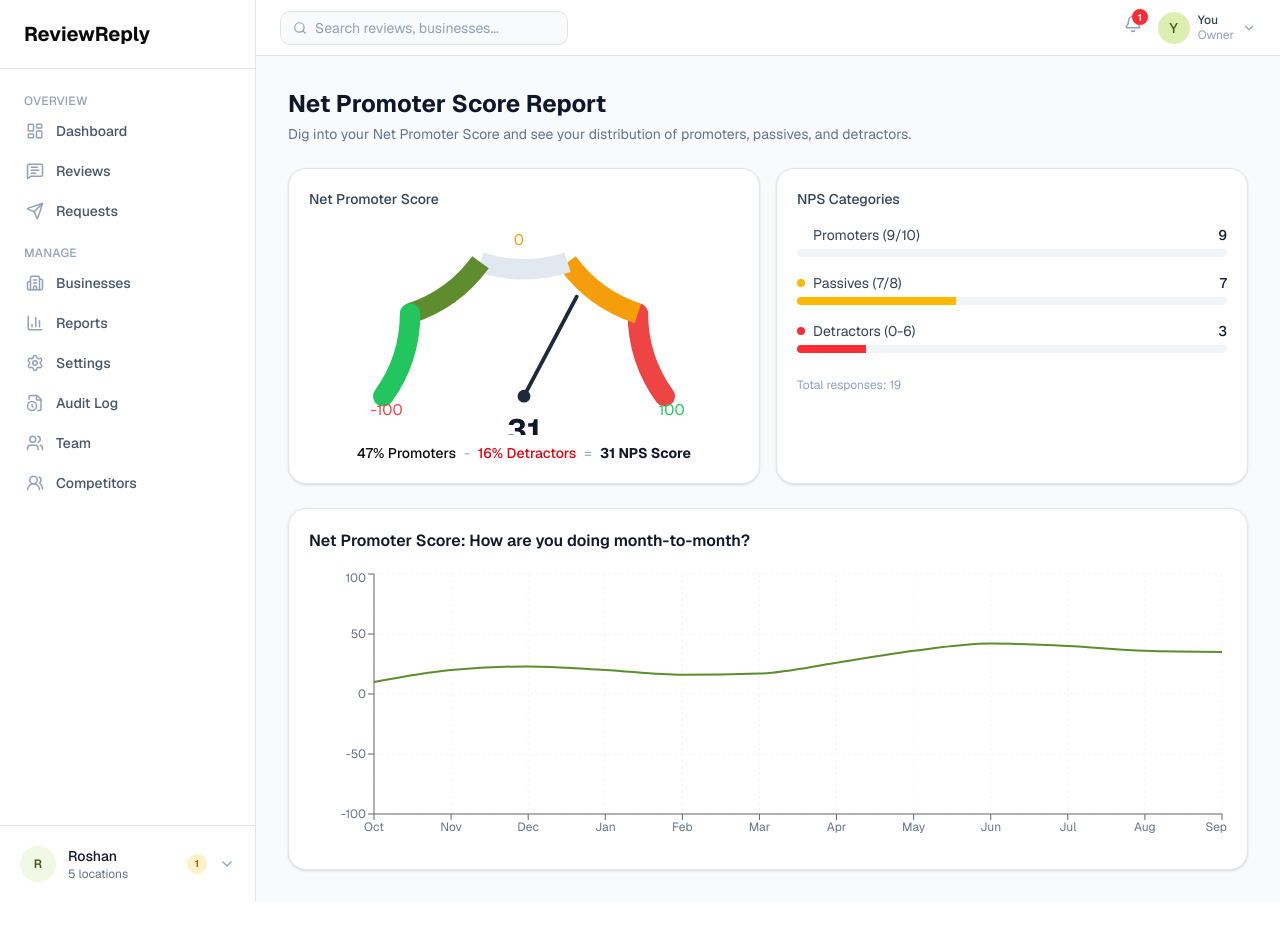
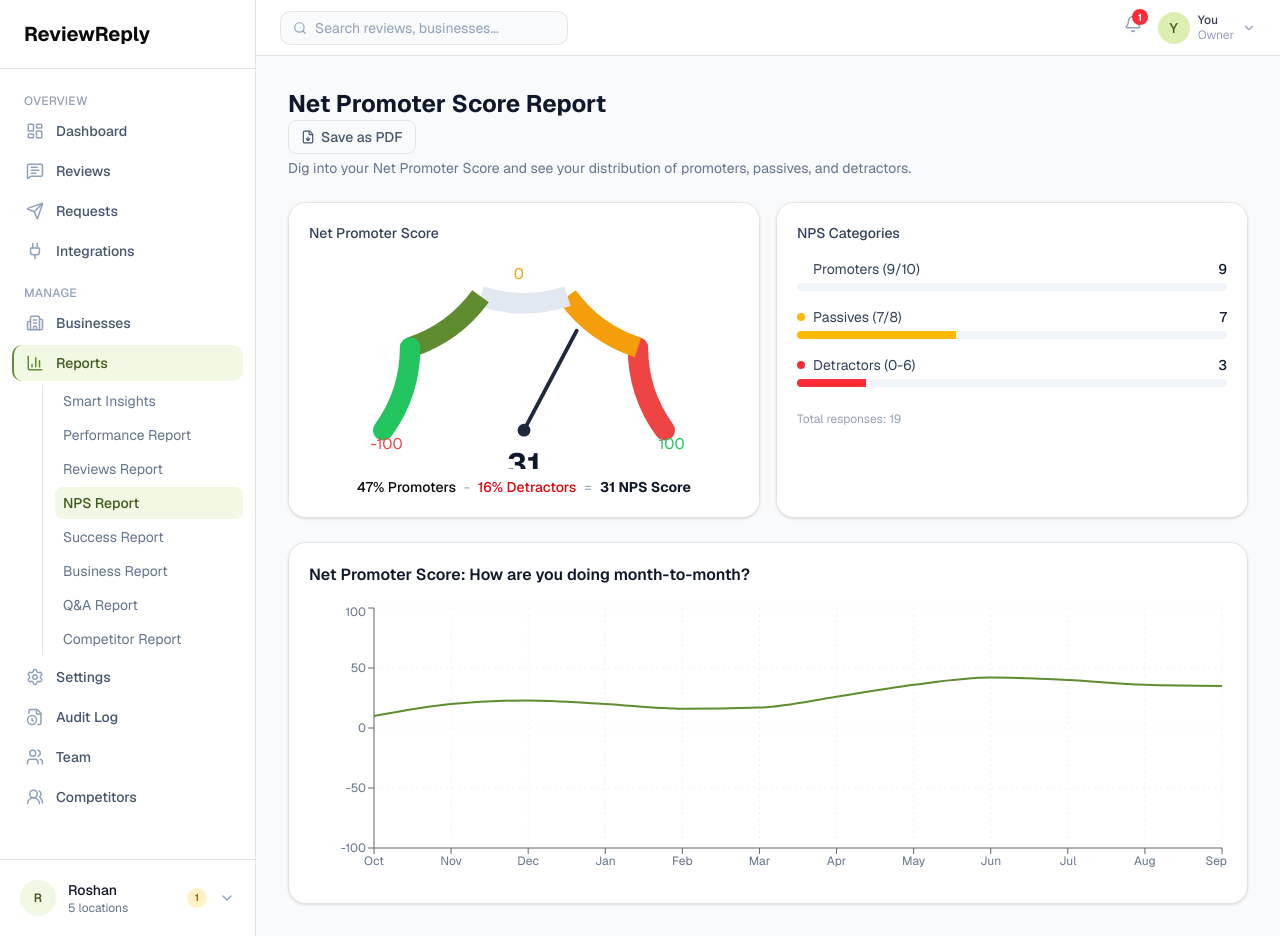
Before and after one commit to somayasaberi2005-cmd/reviewreply-frontend, a Next.js app: page /reports/nps in a window 1280 px wide. Before the commit the page ends 902 px from the top, so only its background shows below. Built offline with nearby package versions, Linux system fonts and the light colour scheme.

Commit message:
Add Save as PDF export to all data reports

```diff
--- a/app/(app)/reports/business/page.tsx
+++ b/app/(app)/reports/business/page.tsx
@@ -4,6 +4,7 @@
 import { getBusinessReport } from "@/lib/api";
 import { BusinessReportRow } from "@/lib/types";
 import { Button } from "@/components/ui/button";
+import { SavePdfButton } from "@/components/reports/SavePdfButton";
 import { Skeleton } from "@/components/ui/skeleton";
 import { Download, ArrowUpDown } from "lucide-react";
 
@@ -99,6 +100,7 @@
               onChange={(e) => setSearch(e.target.value)}
               className="text-sm border border-border rounded-md px-3 py-1.5 sm:max-w-xs"
             />
+            <SavePdfButton />
             <Button variant="outline" size="sm" onClick={downloadCsv}>
               <Download size={14} /> Email CSV
             </Button>
--- a/app/(app)/reports/nps/page.tsx
+++ b/app/(app)/reports/nps/page.tsx
@@ -6,6 +6,7 @@
 import { useBusinessContext } from "@/lib/business-context";
 import { NpsReportSummary } from "@/lib/types";
 import { Skeleton } from "@/components/ui/skeleton";
+import { SavePdfButton } from "@/components/reports/SavePdfButton";
 
 function NpsGauge({ score }: { score: number }) {
   const clamped = Math.max(-100, Math.min(100, score));
@@ -66,6 +67,7 @@
     <div>
       <div className="mb-6">
         <h1 className="page-title">Net Promoter Score Report</h1>
+        <SavePdfButton />
         <p className="page-subtitle">
           Dig into your Net Promoter Score and see your distribution of promoters, passives, and detractors.
         </p>
--- a/app/(app)/reports/performance/page.tsx
+++ b/app/(app)/reports/performance/page.tsx
@@ -6,7 +6,8 @@
 import { useBusinessContext } from "@/lib/business-context";
 import { PerformanceSummary } from "@/lib/types";
 import { Skeleton } from "@/components/ui/skeleton";
-import { Send, MailOpen, MessageSquare, MousePointerClick, Star } from "lucide-react";
+import { SavePdfButton } from "@/components/reports/SavePdfButton";
+import { Send, MailOpen, MessageSquare, MousePointerClick, Star, FileDown } from "lucide-react";
 
 function StatCard({
   icon: Icon,
@@ -50,6 +51,7 @@
       <div className="mb-6">
         <h1 className="page-title">Performance Report</h1>
         <p className="page-subtitle">Track how your review requests are performing over time.</p>
+        <button onClick={() => window.print()} className="no-print text-sm font-medium px-3 py-1.5 rounded-md border border-border text-slate-600 hover:bg-slate-50 flex items-center gap-1.5 mt-3"><FileDown size={14} /> Save as PDF</button>
       </div>
 
       {loading || !data ? (
--- a/app/(app)/reports/qa/page.tsx
+++ b/app/(app)/reports/qa/page.tsx
@@ -5,6 +5,7 @@
 import { useBusinessContext } from "@/lib/business-context";
 import { QaEntry, QaStatus } from "@/lib/types";
 import { Button } from "@/components/ui/button";
+import { SavePdfButton } from "@/components/reports/SavePdfButton";
 import { Skeleton } from "@/components/ui/skeleton";
 import { Download } from "lucide-react";
 
@@ -101,6 +102,7 @@
                   {status}
                 </button>
               ))}
+              <SavePdfButton />
               <Button variant="outline" size="sm" onClick={downloadCsv}>
                 <Download size={14} /> Download CSV
               </Button>
--- a/app/(app)/reports/reviews-report/page.tsx
+++ b/app/(app)/reports/reviews-report/page.tsx
@@ -6,6 +6,7 @@
 import { useBusinessContext } from "@/lib/business-context";
 import { ReviewsReportSummary } from "@/lib/types";
 import { Button } from "@/components/ui/button";
+import { SavePdfButton } from "@/components/reports/SavePdfButton";
 import { Skeleton } from "@/components/ui/skeleton";
 import { Download, Star } from "lucide-react";
 
@@ -182,6 +183,7 @@
                   onChange={(e) => setSearch(e.target.value)}
                   className="text-sm border border-border rounded-md px-3 py-1.5"
                 />
+                <SavePdfButton />
                 <Button variant="outline" size="sm" onClick={downloadCsv}>
                   <Download size={14} /> Download CSV
                 </Button>
--- a/app/(app)/reports/success/page.tsx
+++ b/app/(app)/reports/success/page.tsx
@@ -5,6 +5,7 @@
 import { useBusinessContext } from "@/lib/business-context";
 import { SuccessReportSummary } from "@/lib/types";
 import { Button } from "@/components/ui/button";
+import { SavePdfButton } from "@/components/reports/SavePdfButton";
 import { Skeleton } from "@/components/ui/skeleton";
 import { Download } from "lucide-react";
 
@@ -122,6 +123,7 @@
                   onChange={(e) => setSearch(e.target.value)}
                   className="text-sm border border-border rounded-md px-3 py-1.5"
                 />
+                <SavePdfButton />
                 <Button variant="outline" size="sm" onClick={downloadCsv}>
                   <Download size={14} /> Download CSV
                 </Button>
--- a/app/globals.css
+++ b/app/globals.css
@@ -199,3 +199,18 @@
     color: #5E8C2E;
   }
 }
+
+@media print {
+  aside, header {
+    display: none !important;
+  }
+  main {
+    padding: 0 !important;
+  }
+  body {
+    background: white !important;
+  }
+  .no-print {
+    display: none !important;
+  }
+}
--- a/components/layout/Sidebar.tsx
+++ b/components/layout/Sidebar.tsx
@@ -14,6 +14,7 @@
   Users,
   Users2,
   Send,
+  Plug,
 } from "lucide-react";
 import { useBusinessContext } from "@/lib/business-context";
 import { getPendingCountsByBusiness } from "@/lib/api";
@@ -38,13 +39,28 @@
           { name: "Email Signature Survey", href: "/requests/email-signature" },
         ],
       },
+      { name: "Integrations", href: "/integrations", icon: Plug },
     ],
   },
   {
     label: "Manage",
     items: [
       { name: "Businesses", href: "/businesses", icon: Building2 },
-      { name: "Reports", href: "/reports", icon: BarChart3 },
+      {
+        name: "Reports",
+        href: "/reports",
+        icon: BarChart3,
+        children: [
+          { name: "Smart Insights", href: "/reports/smart-insights" },
+          { name: "Performance Report", href: "/reports/performance" },
+          { name: "Reviews Report", href: "/reports/reviews-report" },
+          { name: "NPS Report", href: "/reports/nps" },
+          { name: "Success Report", href: "/reports/success" },
+          { name: "Business Report", href: "/reports/business" },
+          { name: "Q&A Report", href: "/reports/qa" },
+          { name: "Competitor Report", href: "/reports/competitor" },
+        ],
+      },
       { name: "Settings", href: "/settings", icon: Settings },
       { name: "Audit Log", href: "/audit-log", icon: FileClock },
       { name: "Team", href: "/team", icon: Users },
--- /dev/null
+++ b/components/reports/SavePdfButton.tsx
@@ -0,0 +1,14 @@
+"use client";
+
+import { FileDown } from "lucide-react";
+
+export function SavePdfButton() {
+  return (
+    <button
+      onClick={() => window.print()}
+      className="no-print text-sm font-medium px-3 py-1.5 rounded-md border border-border text-slate-600 hover:bg-slate-50 flex items-center gap-1.5"
+    >
+      <FileDown size={14} /> Save as PDF
+    </button>
+  );
+}
```
